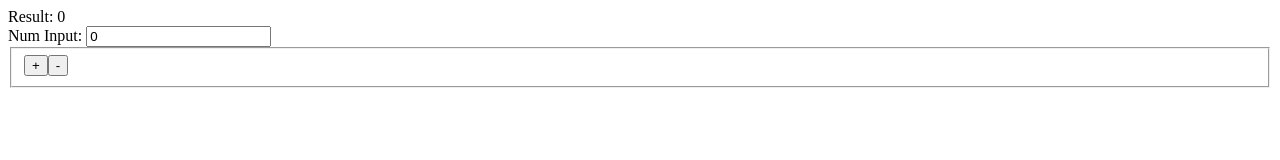
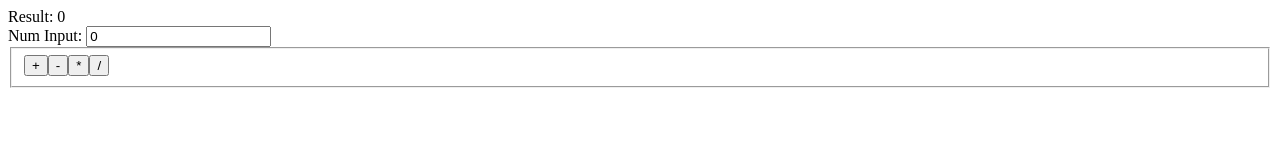
Before and after one commit to ormagomy/fe-bootcamp-09142020, a React (Create React App) app in the folder calc-app/: page / in a window 1280 px wide. Shown: the top 160 px of the page. Built offline with nearby package versions, Linux system fonts and the light colour scheme.

Commit message:
Exercise 14: implement multiply and divide

```diff
--- a/calc-app/src/index.tsx
+++ b/calc-app/src/index.tsx
@@ -5,6 +5,8 @@ import { useSelector, useDispatch, Provider } from 'react-redux';
 
 const ADD_ACTION = 'ADD';
 const SUBTRACT_ACTION = 'SUBTRACT';
+const MULTIPLY_ACTION = 'MULTIPLY';
+const DIVIDE_ACTION = 'DIVIDE';
 
 export interface CalcOpAction extends Action {
     payload: { num: number };
@@ -19,6 +21,16 @@ export const createAddAction: CalcOpActionCreator = num => ({
 
 export const createSubtractAction: CalcOpActionCreator = num => ({
     type: SUBTRACT_ACTION,
+    payload: { num },
+});
+
+export const createMultiplyAction: CalcOpActionCreator = num => ({
+    type: MULTIPLY_ACTION,
+    payload: { num },
+});
+
+export const createDivideAction: CalcOpActionCreator = num => ({
+    type: DIVIDE_ACTION,
     payload: { num },
 });
 
@@ -38,6 +50,16 @@ export const calcToolReducer: Reducer<CalcToolState, CalcOpAction> = (state = {
                 ...state,
                 result: state.result - action.payload.num,
             };
+        case MULTIPLY_ACTION:
+            return {
+                ...state,
+                result: state.result * action.payload.num,
+            };
+        case DIVIDE_ACTION:
+            return {
+                ...state,
+                result: state.result / action.payload.num,
+            };
         default:
             return state;
     }
@@ -49,9 +71,11 @@ type CalcToolProps = {
     result: number;
     onAdd: (num: number) => void;
     onSubtract: (num: number) => void;
+    onMultiply: (num: number) => void;
+    onDivide: (num: number) => void;
 };
 
-export function CalcTool({ result, onAdd, onSubtract }: CalcToolProps) {
+export function CalcTool({ result, onAdd, onSubtract, onMultiply, onDivide }: CalcToolProps) {
     const [numInput, setNumInput] = useState(0);
 
     return (
@@ -71,6 +95,12 @@ export function CalcTool({ result, onAdd, onSubtract }: CalcToolProps) {
                 <button type="button" onClick={() => onSubtract(numInput)}>
                     -
                 </button>
+                <button type="button" onClick={() => onMultiply(numInput)}>
+                    *
+                </button>
+                <button type="button" onClick={() => onDivide(numInput)}>
+                    /
+                </button>
             </fieldset>
         </>
     );
@@ -82,6 +112,8 @@ export function CalcToolContainer() {
         {
             onAdd: createAddAction,
             onSubtract: createSubtractAction,
+            onMultiply: createMultiplyAction,
+            onDivide: createDivideAction,
         },
         useDispatch()
     );
```
